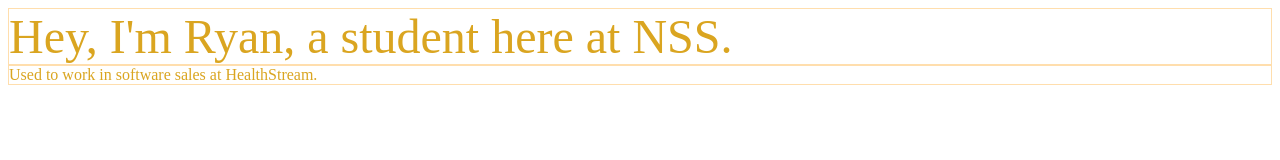
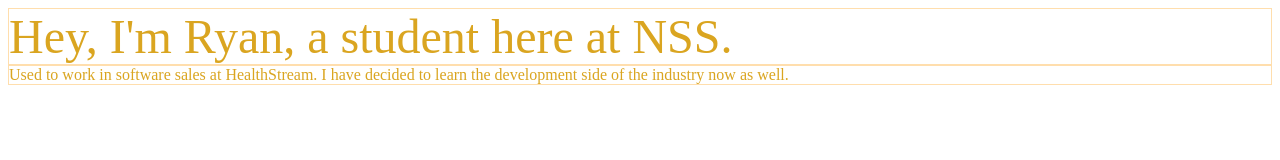
Before and after one commit to mmcpher2/mmcpher2.github.io, a plain HTML site: page index.html in a window 1280 px wide. Drawn offline with Linux system fonts and the light colour scheme.

Commit message:
"added some additional text for customer"

```diff
--- a/index.html
+++ b/index.html
@@ -9,7 +9,7 @@
         </article>
 
         <article id="history" class="article">
-            Used to work in software sales at HealthStream.
+            Used to work in software sales at HealthStream. I have decided to learn the development side of the industry now as well.
         </article>
     </body>
 </html>
```
